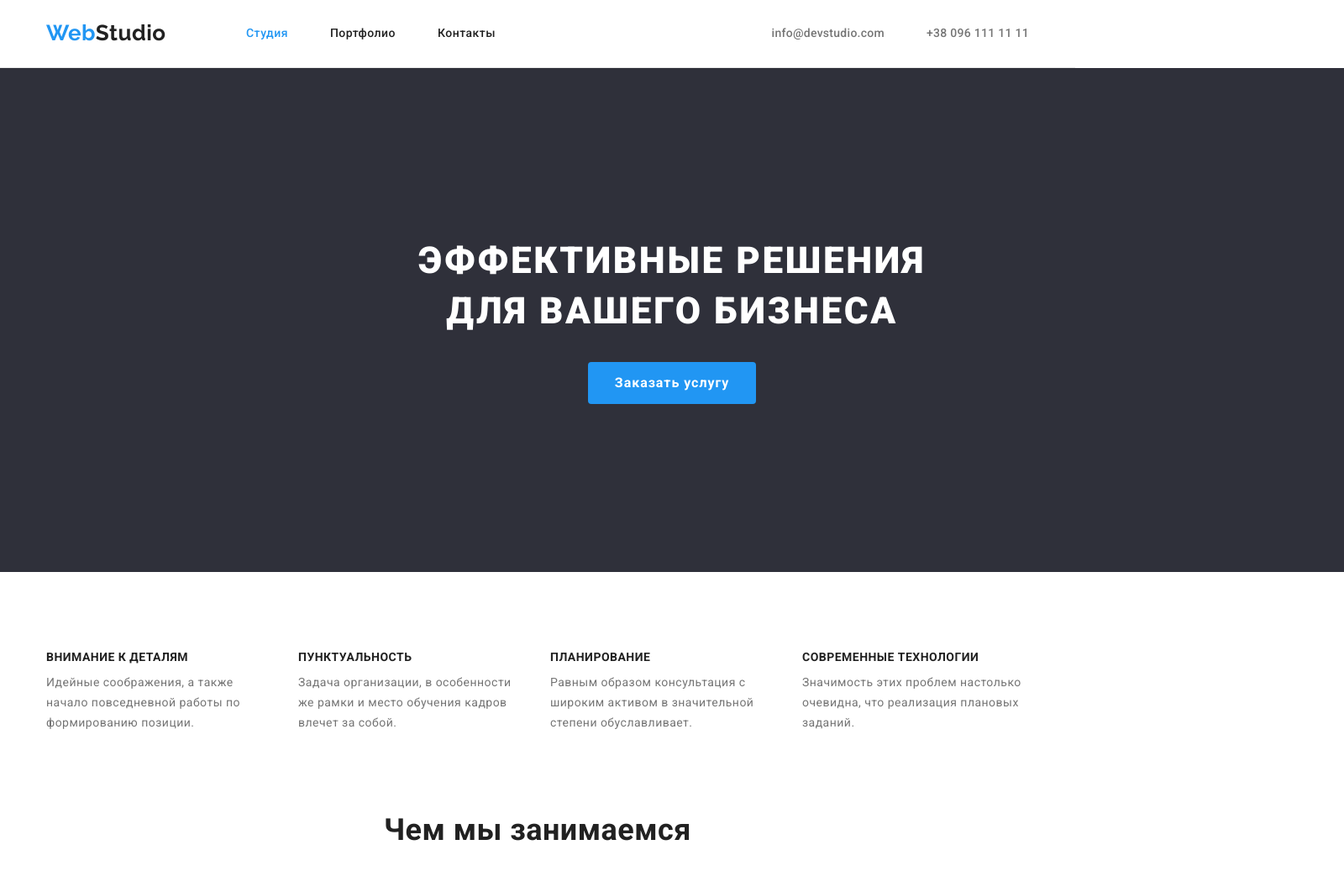
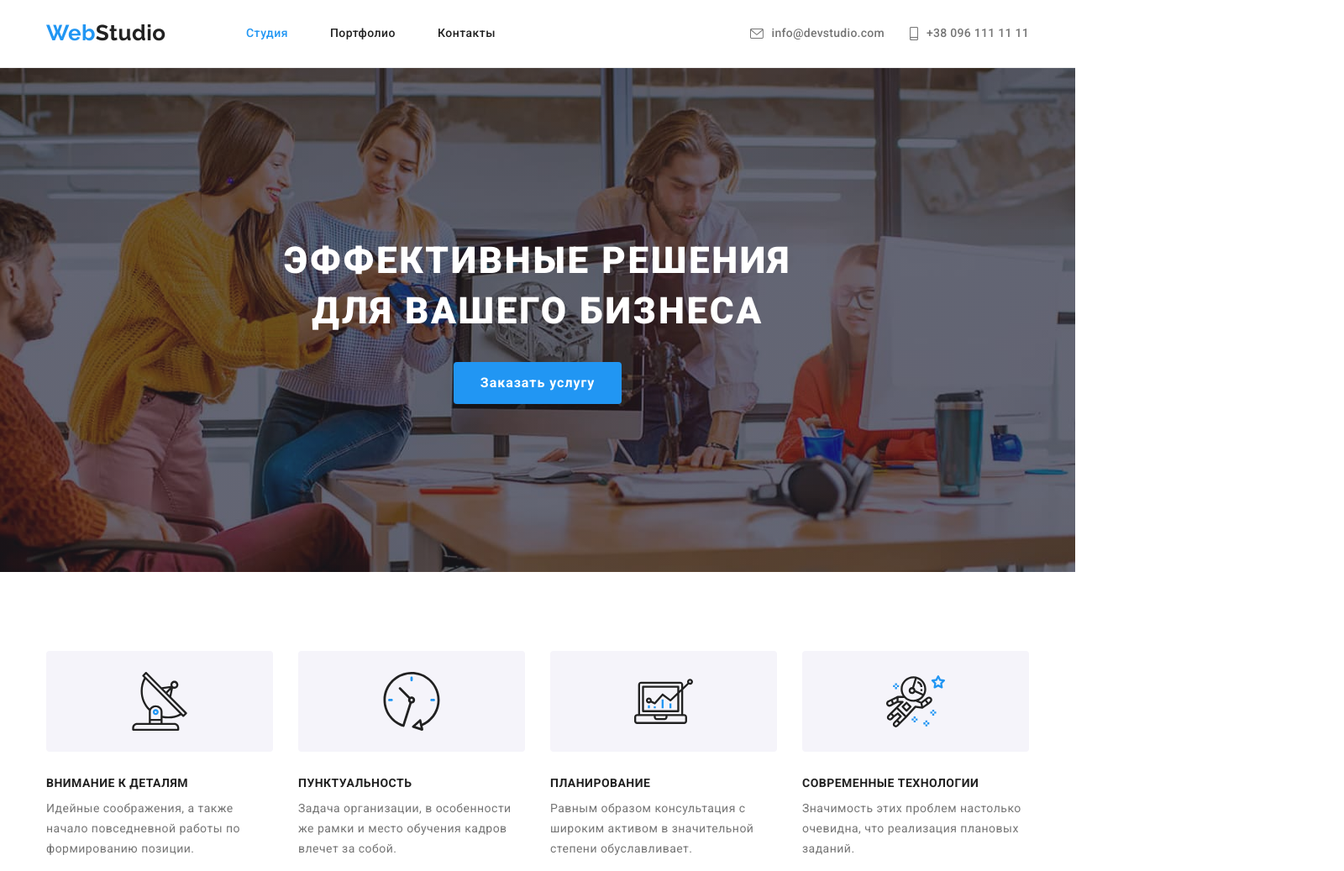
Before and after one commit to HELL4GAET/goit-markup-hw-04, a plain HTML site: page index.html in a window 1280 px wide. Shown: the top 1037 px of the page at 84% size, 1600 px wide, since content can reach past the window. Drawn offline with nearby package versions, Linux system fonts and the light colour scheme.

Commit message:
header and main icons

```diff
--- a/css/styles.css
+++ b/css/styles.css
@@ -104,7 +104,9 @@ nav .logo:focus {
   line-height: 1.14;
   letter-spacing: 0.02em;
   text-decoration: none;
-  display: block;
+  display: flex;
+  align-items: center;
+  fill: var(--description-text-color);
 }
 
 .auth-nav {
@@ -115,23 +117,34 @@ nav .logo:focus {
   align-items: center;
 }
 
+.auth-nav .item:last-child {
+  margin: 0;
+}
+
 .auth-nav .item + .item {
-  margin-left: 50px;
+  margin-left: 30px;
 }
 
 .auth-nav .link:hover,
 .auth-nav .link:focus {
   color: var(--accent-color);
+  fill: var(--accent-color);
 }
 
 /* Секция герой */
 .section.hero {
   text-align: center;
-  background-color: #2f303a;
-  min-width: 1600px;
-  height: 600px;
   padding-top: 200px;
   padding-bottom: 200px;
+  background-color: #2f303a;
+  background-position: center;
+  background-size: cover;
+  background-repeat: no-repeat;
+  background-image: linear-gradient(
+      rgba(47, 48, 58, 0.4) 100%,
+      rgba(47, 48, 58, 0.4) 100%
+    ),
+    url(../images/hero.jpg);
 }
 
 .hero .decision {
@@ -477,3 +490,26 @@ nav .logo:focus {
 .cards-content {
   padding-bottom: 30px;
 }
+
+/* icons */
+
+.icons {
+  width: 270px;
+  height: 120px;
+  text-align: center;
+  padding: 25px 100px;
+  margin-bottom: 30px;
+  background-color: #f5f4fa;
+  border-radius: 4px;
+}
+
+.contact-icon {
+  margin-right: 10px;
+  text-align: center;
+  justify-content: center;
+}
+
+.contact-icon:hover,
+.contact-icon:focus {
+  full: var(--accent-color);
+}
--- a/index.html
+++ b/index.html
@@ -35,12 +35,19 @@
         </nav>
         <ul class="auth-nav list">
           <li class="item">
-            <a href="mailto:info@devstudio.com" class="link"
-              >info@devstudio.com</a
+            <a href="mailto:info@devstudio.com" class="link">
+              <svg width="16" height="12" class="contact-icon">
+                <use href="./images/symbol-defs.svg#icon-envelope"></use>
+              </svg>
+              info@devstudio.com</a
             >
           </li>
           <li class="item">
-            <a href="tel:+380961111111" class="link">+38 096 111 11 11</a>
+            <a href="tel:+380961111111" class="link">
+              <svg width="10" height="16" class="contact-icon">
+                <use href="./images/symbol-defs.svg#icon-smartphone"></use></svg
+              >+38 096 111 11 11</a
+            >
           </li>
         </ul>
       </div>
@@ -48,13 +55,11 @@
     <!--main-->
     <main>
       <section class="section hero">
-        <div class="container hero-container">
-          <h1 class="decision">
-            Эффективные решения <br />
-            для вашего бизнеса
-          </h1>
-          <button type="button" class="hero-button">Заказать услугу</button>
-        </div>
+        <h1 class="decision">
+          Эффективные решения <br />
+          для вашего бизнеса
+        </h1>
+        <button type="button" class="hero-button">Заказать услугу</button>
       </section>
 
       <section class="section details">
@@ -62,6 +67,11 @@
           <h2 hidden>Особенности</h2>
           <ul class="container-details">
             <li>
+              <div class="icons">
+                <svg width="70" height="70">
+                  <use href="./images/symbol-defs.svg#icon-antenna-1"></use>
+                </svg>
+              </div>
               <h3 class="details-description">ВНИМАНИЕ К ДЕТАЛЯМ</h3>
               <p class="details-information">
                 Идейные соображения, а также начало повседневной работы по
@@ -69,6 +79,11 @@
               </p>
             </li>
             <li>
+              <div class="icons">
+                <svg width="70" height="70">
+                  <use href="./images/symbol-defs.svg#icon-clock-1"></use>
+                </svg>
+              </div>
               <h3 class="details-description">ПУНКТУАЛЬНОСТЬ</h3>
               <p class="details-information">
                 Задача организации, в особенности же рамки и место обучения
@@ -76,6 +91,11 @@
               </p>
             </li>
             <li>
+              <div class="icons">
+                <svg width="70" height="70">
+                  <use href="./images/symbol-defs.svg#icon-diagram-1"></use>
+                </svg>
+              </div>
               <h3 class="details-description">ПЛАНИРОВАНИЕ</h3>
               <p class="details-information">
                 Равным образом консультация с широким активом в значительной
@@ -83,6 +103,11 @@
               </p>
             </li>
             <li>
+              <div class="icons">
+                <svg width="70" height="70">
+                  <use href="./images/symbol-defs.svg#icon-astronaut-1"></use>
+                </svg>
+              </div>
               <h3 class="details-description">СОВРЕМЕННЫЕ ТЕХНОЛОГИИ</h3>
               <p class="details-information">
                 Значимость этих проблем настолько очевидна, что реализация
@@ -180,6 +205,19 @@
           </ul>
         </div>
       </section>
+      <section class="section costumer">
+        <div class="container">
+          <h2 class="costumers-title">Постоянные клиенты</h2>
+          <ul class="companies">
+            <li class="company-titles"></li>
+            <li class="company-titles"></li>
+            <li class="company-titles"></li>
+            <li class="company-titles"></li>
+            <li class="company-titles"></li>
+            <li class="company-titles"></li>
+          </ul>
+        </div>
+      </section>
     </main>
     <!--footer-->
     <footer class="footer">
```
Also changed, not shown: images/hero.jpg (added), images/symbol-defs.svg (added).
